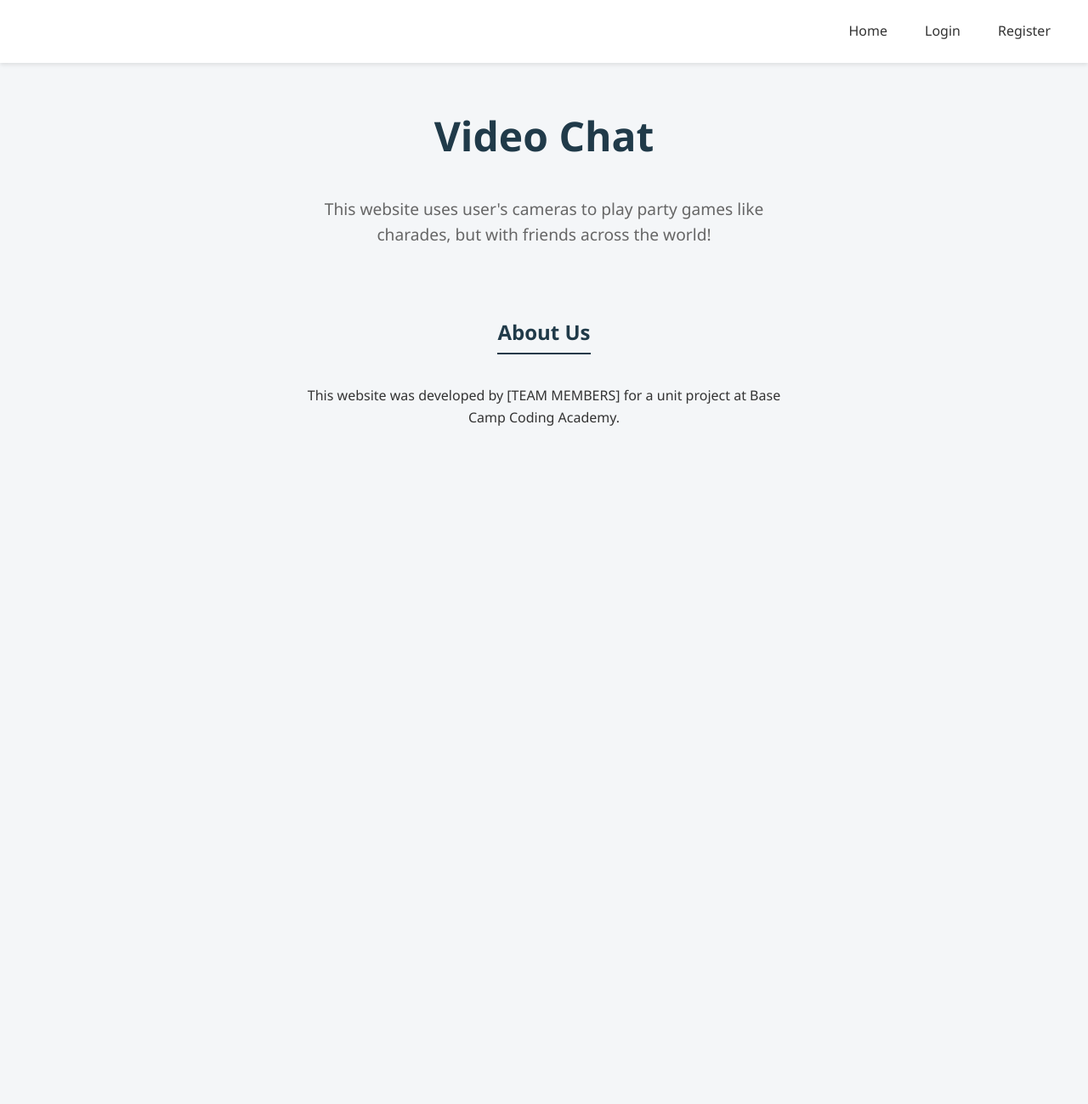
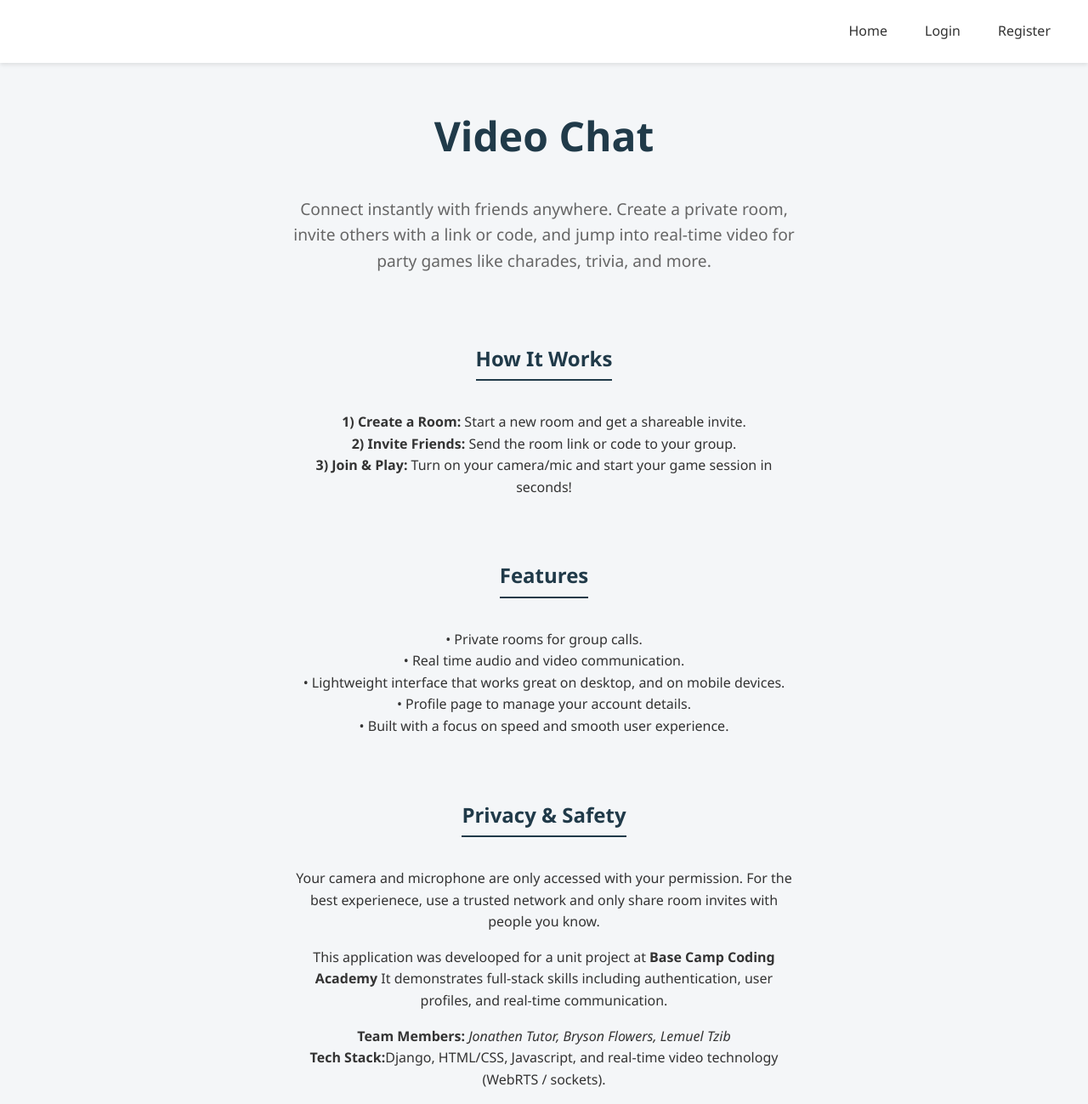
Before and after one commit to jtutor26/video_chat, a Django app: page / in a window 1280 px wide. Shown: the whole page at 85% size. Before the commit the page ends 501 px from the top, so only its background shows below. Run offline with Django 5.2, Linux system fonts and the light colour scheme.

Commit message:
updated homescreen

```diff
--- a/config/templates/home.html
+++ b/config/templates/home.html
@@ -1,17 +1,43 @@
-{%extends 'base.html'%}
-
-{%block title%}Home{%endblock title%}
-
+{% extends 'base.html'%}
+{% block title %}Home{% endblock title %}
 {%block content%}
     <h1 class="title">Video Chat</h1>
-    <p class="description">
-        This website uses user's cameras to play party games like charades, but with friends across the world!
+<p class="description">Connect instantly with friends anywhere. Create a private room, invite others with a link or code, and jump into real-time video for party games like charades, trivia, and more. </p>
+
+<div class ="about-section">
+    <h2 class="about-us">How It Works</h2>
+    <p>
+        <strong>1) Create a Room:</strong> Start a new room and get a shareable invite.<br>
+        <strong>2) Invite Friends:</strong> Send the room link or code to your group. <br>
+        <strong>3) Join & Play:</strong> Turn on your camera/mic and start your game session in seconds!
     </p>
+</div>
 
-    <div class="about-section">
-        <h2 class="about-us">About Us</h2>
+
+<div class="about-section" style="margin-top: 2.5rem;">
+    <h2 class="about-us">Features</h2>
         <p>
-            This website was developed by [TEAM MEMBERS] for a unit project at Base Camp Coding Academy.
+       • Private rooms for group calls.<br>
+       • Real time audio and video communication.<br>
+       • Lightweight interface that works great on desktop, and on mobile devices.<br>
+       • Profile page to manage your account details.<br>
+       • Built with a focus on speed and smooth user experience.
+    </p>
+</div>
+
+
+<div class="about-section " style="margin-top: 2.5rem;">
+    <h2 class="about-us">Privacy & Safety</h2>
+    <p>
+        Your camera and microphone are only accessed with your permission. For the best experienece, use a trusted network and only share room invites with people you know.
+    </p>
+    <p>
+        This application was develooped for a unit project at <strong>Base Camp Coding Academy</strong>
+        It demonstrates full-stack skills including authentication, user profiles, and real-time communication.
+    </p>
+    <p style="margin-top: 0.75rem;">
+        <strong>Team Members:</strong> <em>Jonathen Tutor, Bryson Flowers, Lemuel Tzib</em><br>
+        <strong>Tech Stack:</strong>Django, HTML/CSS, Javascript, and real-time video technology (WebRTS / sockets).
         </p>
     </div>
 
```
